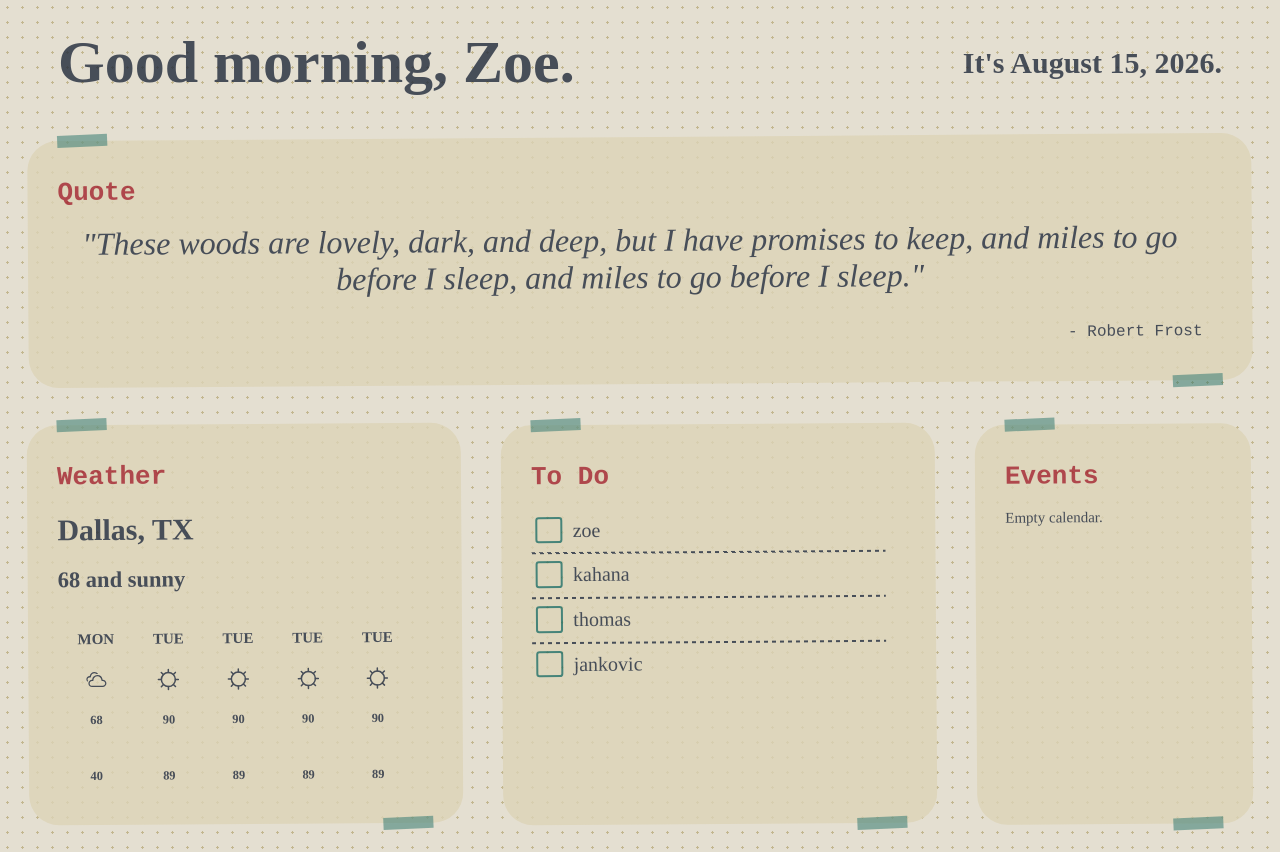
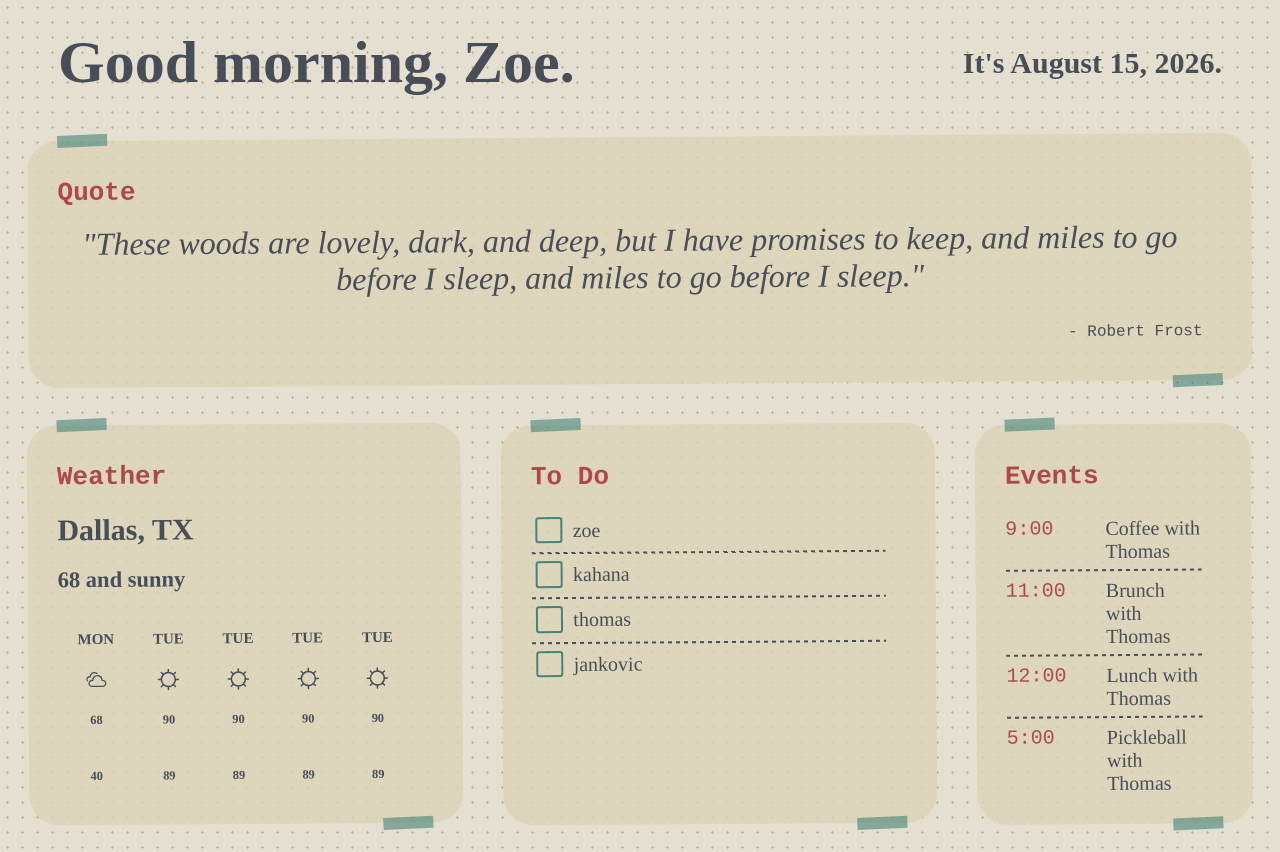
Before and after one commit to zoekahana/daily-dashboard, a React (Vite) app: page / in a window 1280 px wide. Built offline with nearby package versions, Linux system fonts and the light colour scheme.

Commit message:
Add placeholder UI for events widget

```diff
--- a/src/components/WidgetCard.tsx
+++ b/src/components/WidgetCard.tsx
@@ -40,7 +40,7 @@ const Title = styled.h1`
   font-family: monospace;
 `
 
-const CardBody = styled.div`
+const CardBody = styled.div<{ $isGridWidget: boolean }>`
   text-align: left;
   font-size: 15px;
   margin: 0 20px 0 0;
--- a/src/widgets/Events.tsx
+++ b/src/widgets/Events.tsx
@@ -1,9 +1,64 @@
 import styled from 'styled-components';
 import WidgetCard from '../components/WidgetCard';
 
+const EventTime = styled.div`
+    color: #a2222b;
+    font-family: monospace;
+    min-width: 100px;
+    font-size: 20px;
+`;
+
+const EventTitle = styled.div`
+    font-size: 20px;
+`;
+
+const Event = styled.div`
+    display: grid;
+    grid-auto-flow: column;
+    grid-template-columns: 1fr 9fr;
+    min-height: 30px;
+    padding-top: 8px;
+    padding-bottom: 8px;
+`;
+
+const EventList = styled.div`
+    display: flex;
+    flex-direction: column;
+    align-items: stretch;
+    & > *:not(:last-child) {
+        background-image: repeating-linear-gradient(
+            to right,
+            #212a3b 0px,
+            #212a3b 4px,
+            transparent 4px,
+            transparent 8px
+        );
+        background-position: bottom;
+        background-size: 100% 2px;
+        background-repeat: repeat-x;
+    }
+`;
+
 const Events = () =>
     <WidgetCard title="Events">
-        Empty calendar.
+        <EventList>
+            <Event>
+                <EventTime>9:00</EventTime>
+                <EventTitle>Coffee with Thomas</EventTitle>
+            </Event>
+            <Event>
+                <EventTime>11:00</EventTime>
+                <EventTitle>Brunch with Thomas</EventTitle>
+            </Event>
+            <Event>
+                <EventTime>12:00</EventTime>
+                <EventTitle>Lunch with Thomas</EventTitle>
+            </Event>
+            <Event>
+                <EventTime>5:00</EventTime>
+                <EventTitle>Pickleball with Thomas</EventTitle>
+            </Event>
+        </EventList>
     </WidgetCard>
 
 export default Events
```
